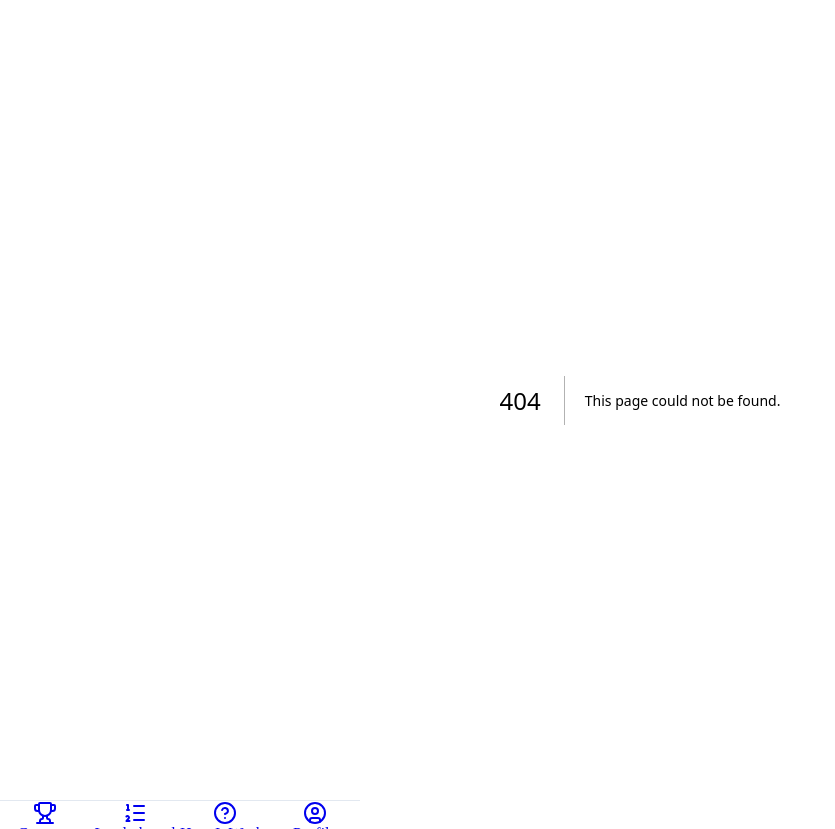
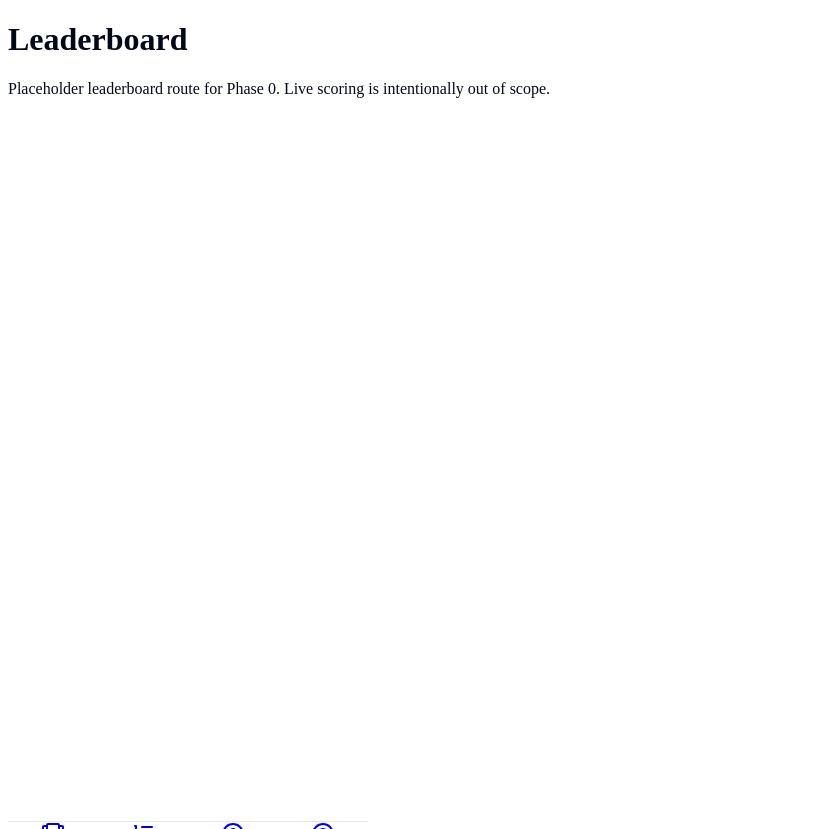
Before and after one commit to parkerhlevy/pickrank-app, a Next.js app: page /leaderboard in a window 1280 px wide. Before the commit this address had no page. Shown: the whole page, without its empty margins (0-835 px from the left). Before the commit the page ends 800 px from the top, so only its background shows below. Built offline with nearby package versions, Linux system fonts and the light colour scheme.

Commit message:
Phase 0: add leaderboard placeholder route

```diff
--- /dev/null
+++ b/app/leaderboard/page.tsx
@@ -0,0 +1,8 @@
+export default function LeaderboardPage() {
+  return (
+    <div className="space-y-2">
+      <h1 className="text-2xl font-bold">Leaderboard</h1>
+      <p className="text-muted-foreground">Placeholder leaderboard route for Phase 0. Live scoring is intentionally out of scope.</p>
+    </div>
+  );
+}
```
